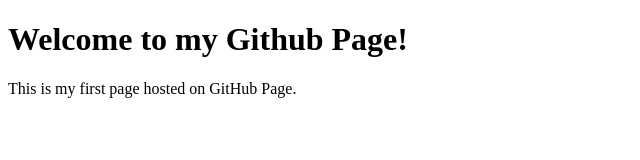
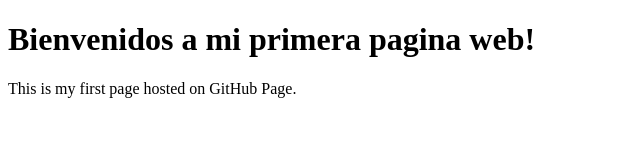
Before and after one commit to Diegoallofme/Diegoallofme.github.io, a plain HTML site: page index.html in a window 1280 px wide. Shown: the whole page, without its empty margins (0-640 px from the left). Drawn offline with Linux system fonts and the light colour scheme.

Commit message:
cambio en la linea 5, dejar espacio antes content.

```diff
--- a/index.html
+++ b/index.html
@@ -2,11 +2,11 @@
 <html lang="en">
 <head>
 	<meta charset="utf-8">
-	<meta name="viewport"content="width=device-width, initial-scale=1.0">
+	<meta name="viewport" content="width=device-width, initial-scale=1.0">
 	<title>My coursera Page</title>
 </head>
 <body>
-	<h1>Welcome to my Github Page!</h1>
+	<h1>Bienvenidos a mi primera pagina web!</h1>
 	<p>This is my first page hosted on GitHub Page.</p>
 </body>
 </html>
```
